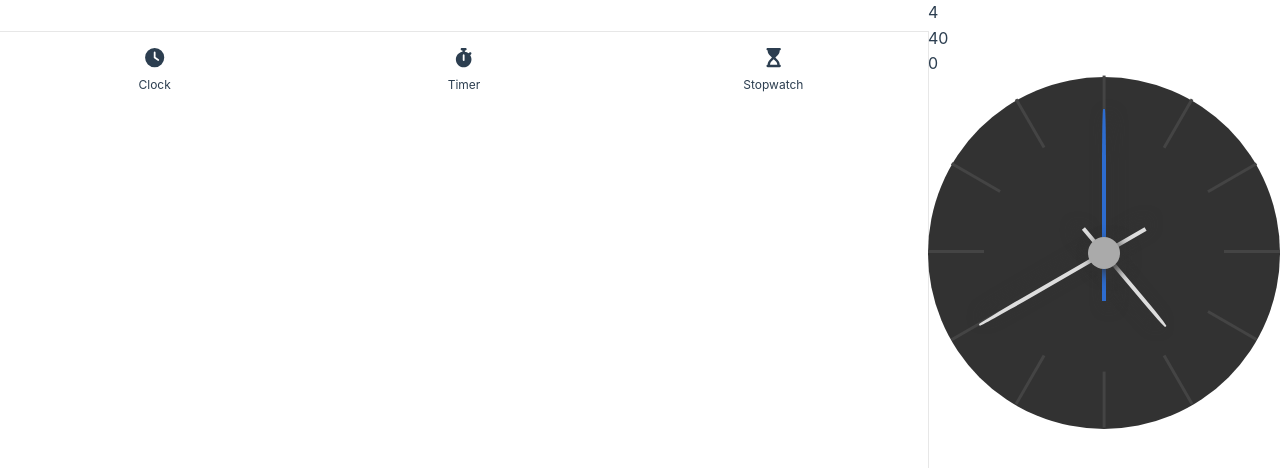
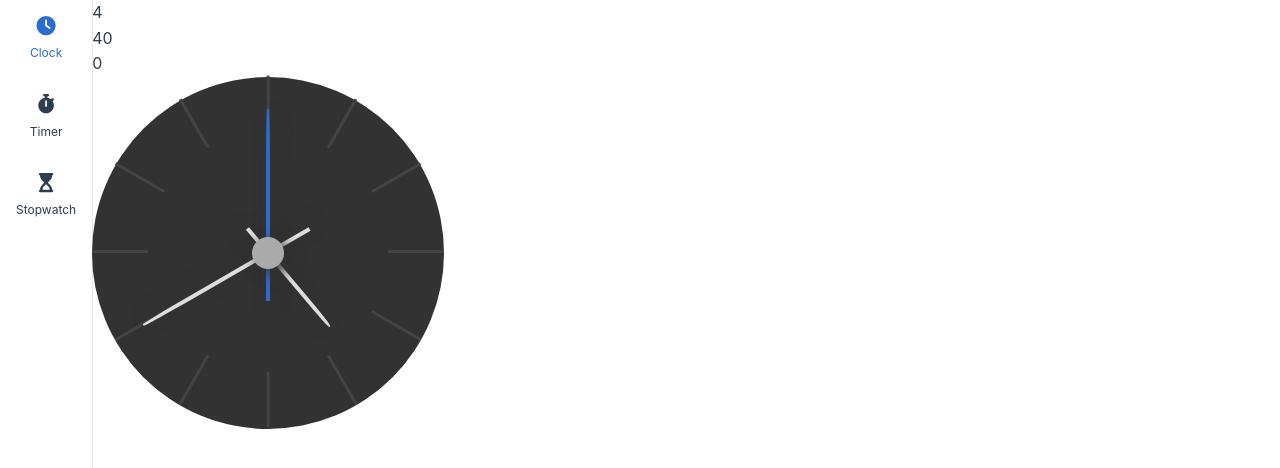
Before and after one commit to Klrfl/TellTime, a Vue app: page / in a window 1280 px wide. Shown: the top 468 px of the page. Built offline with nearby package versions, Linux system fonts and the light colour scheme.

Commit message:
minor style tweak, changed current route var

```diff
--- a/src/components/NavBar.vue
+++ b/src/components/NavBar.vue
@@ -8,7 +8,7 @@ const props = defineProps({
 const emit = defineEmits(["move"]);
 
 const appRoutes = props.routes;
-let currentRoute = ref("WorldClock");
+let currentRoute = ref("ClockView");
 
 function movePages(routeComponent) {
   currentRoute.value = routeComponent;
@@ -33,13 +33,10 @@ function movePages(routeComponent) {
 <style>
 nav {
   outline: 1px solid var(--color-border);
-  width: 100%;
   font-size: 12px;
   text-align: center;
-  margin-top: 2rem;
 
   display: flex;
-  justify-content: center;
 }
 
 .nav-link {
@@ -61,19 +58,13 @@ nav {
   font-size: 1.2rem;
 }
 
-nav a.router-link-exact-active {
-  color: var(--navlink-active);
-}
+@media screen and (min-width: 40em) {
+  nav {
+    flex-direction: column;
+  }
 
-nav a.router-link-exact-active:hover {
-  background-color: transparent;
-}
-
-nav a {
-  padding: 1rem;
-}
-
-nav a:first-of-type {
-  border: 0;
+  .nav-link {
+    flex-grow: 0;
+  }
 }
 </style>
```
